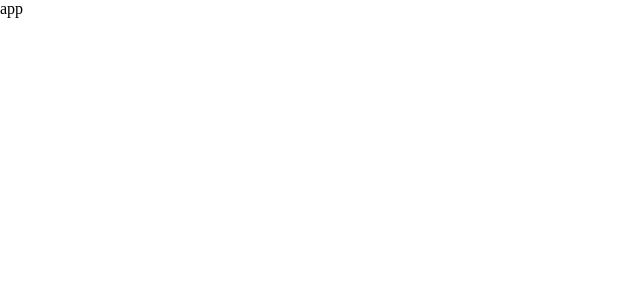
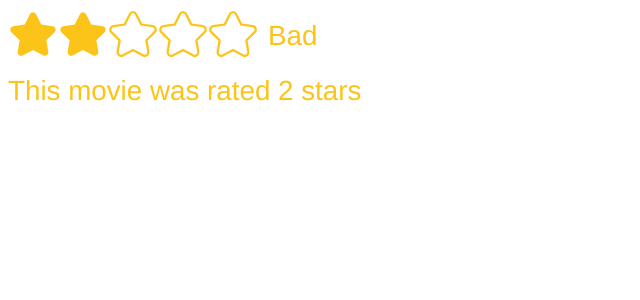
Before and after one commit to Yokubjanovichh/jones-schedetman-react-lessons, a React (Create React App) app: page / in a window 1280 px wide. Shown: the top 300 px of the page, without its empty margins (0-640 px from the left). Built offline with nearby package versions, Linux system fonts and the light colour scheme.

Commit message:
adding to usepopcorn

```diff
--- a/src/index.js
+++ b/src/index.js
@@ -1,11 +1,29 @@
-import React from 'react';
-import ReactDOM from 'react-dom/client';
-import App from './App';
+import React from "react";
+import { useState } from "react";
+import ReactDOM from "react-dom/client";
+import StarRating from "./star-rating";
+// import App from './App';
 
+function Test({ maxRating, size, defaultRating, massadges, color }) {
+  const [rated, setRated] = useState(0);
 
-const root = ReactDOM.createRoot(document.getElementById('root'));
+  const textStyle = {
+    lineHeight: "0",
+    color,
+    fontFamily: "Helvetica",
+    fontSize: size / 1.8,
+  };
+  return (
+    <div>
+      <StarRating setRated={setRated} maxRating={maxRating} size={size} defaultRating={defaultRating} massadges={massadges} />
+      <p style={textStyle}>This movie was rated {rated} stars</p>
+    </div>
+  );
+}
+const root = ReactDOM.createRoot(document.getElementById("root"));
 root.render(
   <React.StrictMode>
-    <App />
+    {/* <App /> */}
+    <Test color="#fcc419" maxRating={5} size={50} defaultRating={2} massadges={["Terrible", "Bad", "Okay", "Good", "Amazing"]} />
   </React.StrictMode>
 );
--- a/src/main.css
+++ b/src/main.css
@@ -1,5 +1,3 @@
 * {
-  margin: 0;
-  padding: 0;
   box-sizing: border-box;
 }
--- /dev/null
+++ b/src/star-rating.js
@@ -0,0 +1,66 @@
+import { useState } from "react";
+import React from "react";
+import PropTypes from "prop-types";
+import "./main.css";
+
+const containerStyle = {
+  display: "flex",
+  alignItems: "center",
+  gap: "10px",
+};
+
+const starContainerStyles = {
+  display: "flex",
+};
+
+StarRating.propTypes = {
+  maxRating: PropTypes.number,
+  color: PropTypes.string,
+  size: PropTypes.number,
+  massadges: PropTypes.array,
+  defaultRating: PropTypes.number,
+  setRated: PropTypes.func,
+};
+
+export default function StarRating({ maxRating, color = "#fcc419", size, massadges = [], defaultRating = 0, setRated }) {
+  const [tempRating, setTempRating] = useState(0);
+  const [rating, setRating] = useState(defaultRating);
+  setRated(rating);
+  const textStyle = {
+    lineHeight: "0",
+    color,
+    fontFamily: "Helvetica",
+    fontSize: size / 1.8,
+  };
+
+  function handleRating(rating) {
+    setRating(rating);
+    setRated(rating);
+  }
+  return (
+    <div style={containerStyle}>
+      <div style={starContainerStyles}>
+        {Array.from({ length: maxRating }, (_, i) => (
+          <Star key={i} full={tempRating ? tempRating >= i + 1 : rating >= i + 1} onRate={() => handleRating(i + 1)} onHoverIn={() => setTempRating(i + 1)} onHoverOut={() => setTempRating(0)} color={color} size={size} />
+        ))}
+      </div>
+      <p style={textStyle}>{maxRating === massadges.length ? (tempRating ? massadges[tempRating - 1] : massadges[rating - 1]) : tempRating || rating || ""}</p>
+    </div>
+  );
+}
+
+function Star({ full, onRate, onHoverOut, onHoverIn, color, size }) {
+  return (
+    <span role="button" onClick={onRate} onMouseEnter={onHoverIn} onMouseLeave={onHoverOut}>
+      {full ? (
+        <svg width={size} height={size} className="w-6 h-6 text-gray-800 dark:text-white" aria-hidden="true" xmlns="http://www.w3.org/2000/svg" fill={color} viewBox="0 0 22 20">
+          <path d="M20.924 7.625a1.523 1.523 0 0 0-1.238-1.044l-5.051-.734-2.259-4.577a1.534 1.534 0 0 0-2.752 0L7.365 5.847l-5.051.734A1.535 1.535 0 0 0 1.463 9.2l3.656 3.563-.863 5.031a1.532 1.532 0 0 0 2.226 1.616L11 17.033l4.518 2.375a1.534 1.534 0 0 0 2.226-1.617l-.863-5.03L20.537 9.2a1.523 1.523 0 0 0 .387-1.575Z" />
+        </svg>
+      ) : (
+        <svg width={size} height={size} className="w-6 h-6 text-gray-800 dark:text-white" aria-hidden="true" xmlns="http://www.w3.org/2000/svg" fill="none" viewBox="0 0 22 20">
+          <path stroke={color} d="M20.924 7.625a1.523 1.523 0 0 0-1.238-1.044l-5.051-.734-2.259-4.577a1.534 1.534 0 0 0-2.752 0L7.365 5.847l-5.051.734A1.535 1.535 0 0 0 1.463 9.2l3.656 3.563-.863 5.031a1.532 1.532 0 0 0 2.226 1.616L11 17.033l4.518 2.375a1.534 1.534 0 0 0 2.226-1.617l-.863-5.03L20.537 9.2a1.523 1.523 0 0 0 .387-1.575Z" />
+        </svg>
+      )}
+    </span>
+  );
+}
```
Also changed, not shown: src/App.js (line endings or trailing spaces), 2 other files (tests, documents, lock files or other folders).
